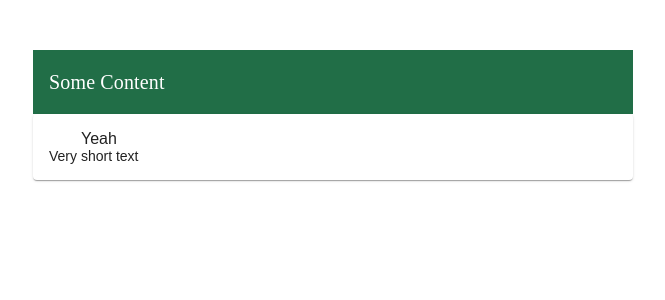
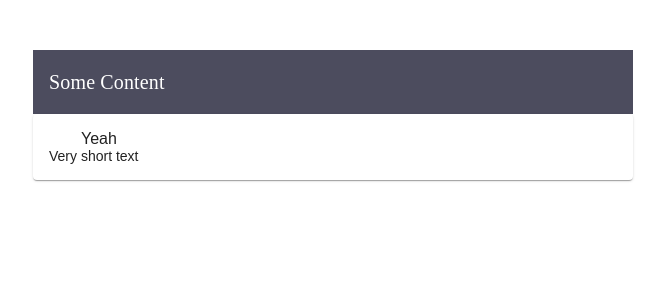
Before and after one commit to mattagohni/reciptor, an Angular app: page / in a window 1280 px wide. Shown: the top 300 px of the page, without its empty margins (307-972 px from the left). Built offline with nearby package versions, Linux system fonts and the light colour scheme; a web font is replaced by a local one.

Commit message:
changed theme colors

```diff
--- a/apps/reciptor/src/styles.scss
+++ b/apps/reciptor/src/styles.scss
@@ -1,4 +1,3 @@
-//@import '@angular/material/prebuilt-themes/deeppurple-amber.css';
 /**
 * Generated theme by Material Theme Generator
 * https://materialtheme.arcsine.dev
@@ -11,7 +10,6 @@
 // Fonts
 @import 'https://fonts.googleapis.com/css?family=Material+Icons+Round';
 @import url('https://fonts.googleapis.com/css?family=Carme:300,400,500');
-@import url('https://fonts.googleapis.com/css?family=Roboto:300,400,500');
 
 $fontConfig: (
   display-4: mat-typography-level(112px, 112px, 300, 'Carme', -0.0134em),
@@ -149,19 +147,19 @@ $mat-dark-theme-background: (
 // Theme Config
 
 body {
-  --primary-color: #216e47;
-  --primary-lighter-color: #bcd4c8;
-  --primary-darker-color: #14512f;
+  --primary-color: #4c4c5e;
+  --primary-lighter-color: #c9c9cf;
+  --primary-darker-color: #333342;
   --text-primary-color: #{$light-primary-text};
   --text-primary-lighter-color: #{$dark-primary-text};
   --text-primary-darker-color: #{$light-primary-text};
 }
 
 $mat-primary: (
-  main: #216e47,
-  lighter: #bcd4c8,
-  darker: #14512f,
-  200: #216e47, // For slide toggle,
+  main: #4c4c5e,
+  lighter: #c9c9cf,
+  darker: #333342,
+  200: #4c4c5e, // For slide toggle,
   contrast : (
     main: $light-primary-text,
     lighter: $dark-primary-text,
@@ -171,45 +169,45 @@ $mat-primary: (
 $theme-primary: mat-palette($mat-primary, main, lighter, darker);
 
 body {
-  --accent-color: #cfe7b1;
-  --accent-lighter-color: #f1f8e8;
-  --accent-darker-color: #bddd98;
-  --text-accent-color: #{$dark-primary-text};
+  --accent-color: #83728f;
+  --accent-lighter-color: #dad5dd;
+  --accent-darker-color: #665572;
+  --text-accent-color: #{$light-primary-text};
   --text-accent-lighter-color: #{$dark-primary-text};
-  --text-accent-darker-color: #{$dark-primary-text};
+  --text-accent-darker-color: #{$light-primary-text};
 }
 
 $mat-accent: (
-  main: #cfe7b1,
-  lighter: #f1f8e8,
-  darker: #bddd98,
-  200: #cfe7b1, // For slide toggle,
+  main: #83728f,
+  lighter: #dad5dd,
+  darker: #665572,
+  200: #83728f, // For slide toggle,
   contrast : (
-    main: $dark-primary-text,
+    main: $light-primary-text,
     lighter: $dark-primary-text,
-    darker: $dark-primary-text,
+    darker: $light-primary-text,
   )
 );
 $theme-accent: mat-palette($mat-accent, main, lighter, darker);
 
 body {
-  --warn-color: #d488af;
-  --warn-lighter-color: #f2dbe7;
-  --warn-darker-color: #c36b96;
-  --text-warn-color: #{$dark-primary-text};
+  --warn-color: #a9316f;
+  --warn-lighter-color: #e5c1d4;
+  --warn-darker-color: #8f1f52;
+  --text-warn-color: #{$light-primary-text};
   --text-warn-lighter-color: #{$dark-primary-text};
-  --text-warn-darker-color: #{$dark-primary-text};
+  --text-warn-darker-color: #{$light-primary-text};
 }
 
 $mat-warn: (
-  main: #d488af,
-  lighter: #f2dbe7,
-  darker: #c36b96,
-  200: #d488af, // For slide toggle,
+  main: #a9316f,
+  lighter: #e5c1d4,
+  darker: #8f1f52,
+  200: #a9316f, // For slide toggle,
   contrast : (
-    main: $dark-primary-text,
+    main: $light-primary-text,
     lighter: $dark-primary-text,
-    darker: $dark-primary-text,
+    darker: $light-primary-text,
   )
 );
 $theme-warn: mat-palette($mat-warn, main, lighter, darker);;
```
